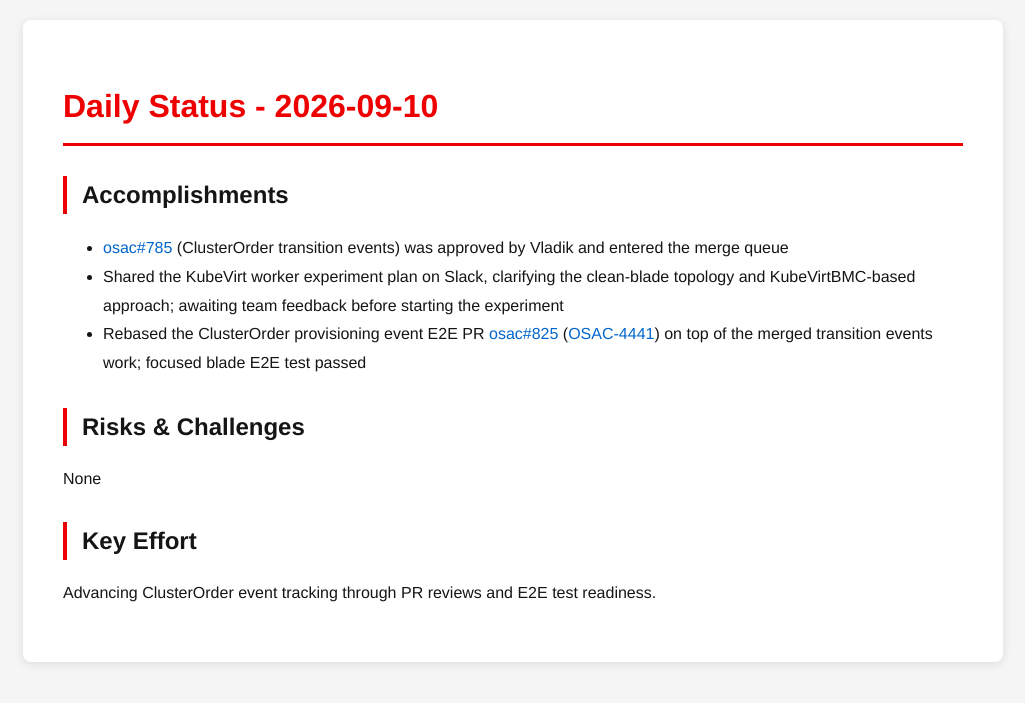
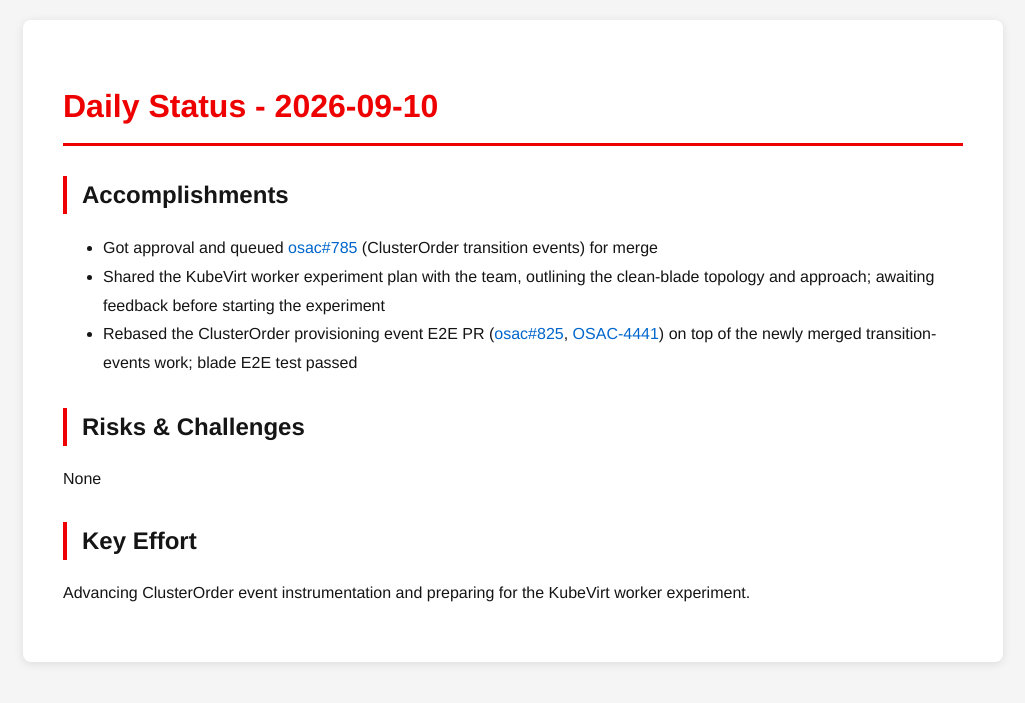
Before and after one commit to tzvatot/daily-status, a Jekyll site: the page built from 2026-09-10.md, in a window 1280 px wide. Shown: the top 703 px of the page, without its empty margins (127-1152 px from the left). Built offline with Jekyll 4.4.1, drawn with Linux system fonts in a browser that asks for light colours.

Commit message:
Daily status update - 2026-09-10

```diff
--- a/2026-09-10.md
+++ b/2026-09-10.md
@@ -7,12 +7,12 @@
 # Daily Status - 2026-09-10
 
 ## Accomplishments
-- [osac#785](https://github.com/osac-project/osac/pull/785) (ClusterOrder transition events) was approved by Vladik and entered the merge queue
-- Shared the KubeVirt worker experiment plan on Slack, clarifying the clean-blade topology and KubeVirtBMC-based approach; awaiting team feedback before starting the experiment
-- Rebased the ClusterOrder provisioning event E2E PR [osac#825](https://github.com/osac-project/osac/pull/825) ([OSAC-4441](https://redhat.atlassian.net/browse/OSAC-4441)) on top of the merged transition events work; focused blade E2E test passed
+- Got approval and queued [osac#785](https://github.com/osac-project/osac/pull/785) (ClusterOrder transition events) for merge
+- Shared the KubeVirt worker experiment plan with the team, outlining the clean-blade topology and approach; awaiting feedback before starting the experiment
+- Rebased the ClusterOrder provisioning event E2E PR ([osac#825](https://github.com/osac-project/osac/pull/825), [OSAC-4441](https://redhat.atlassian.net/browse/OSAC-4441)) on top of the newly merged transition-events work; blade E2E test passed
 
 ## Risks & Challenges
 None
 
 ## Key Effort
-Advancing ClusterOrder event tracking through PR reviews and E2E test readiness.
+Advancing ClusterOrder event instrumentation and preparing for the KubeVirt worker experiment.
```
